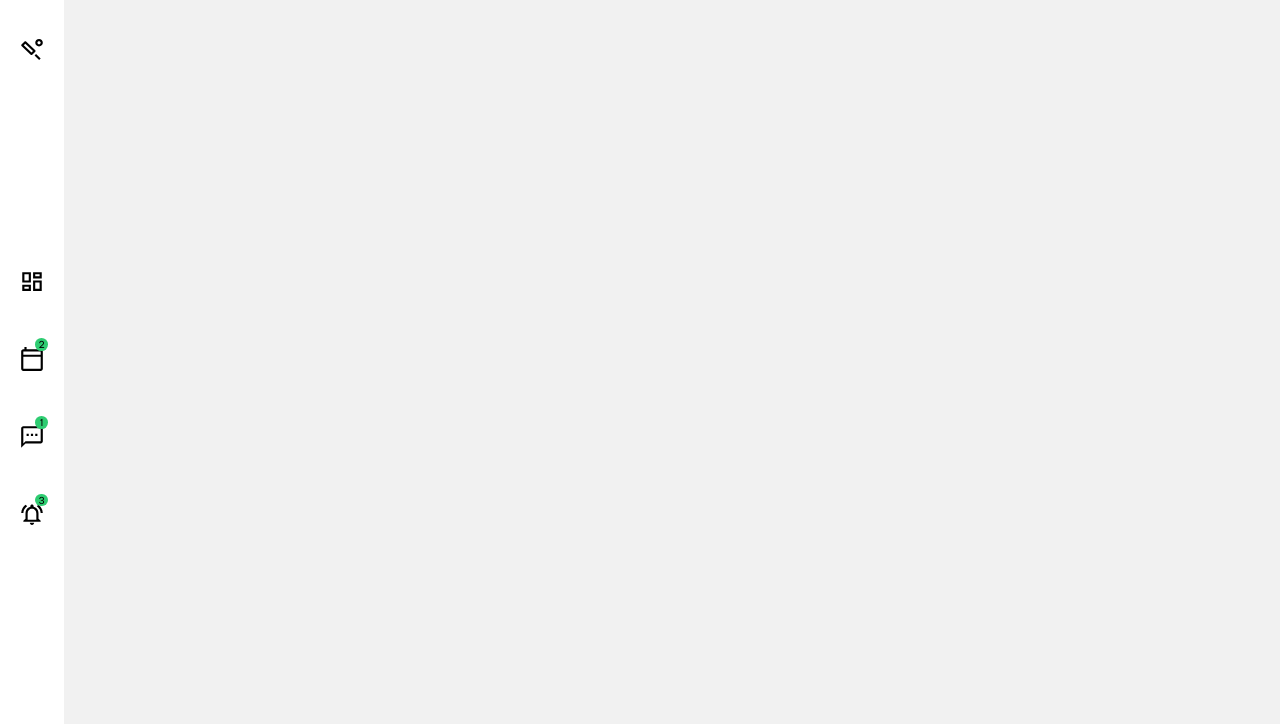
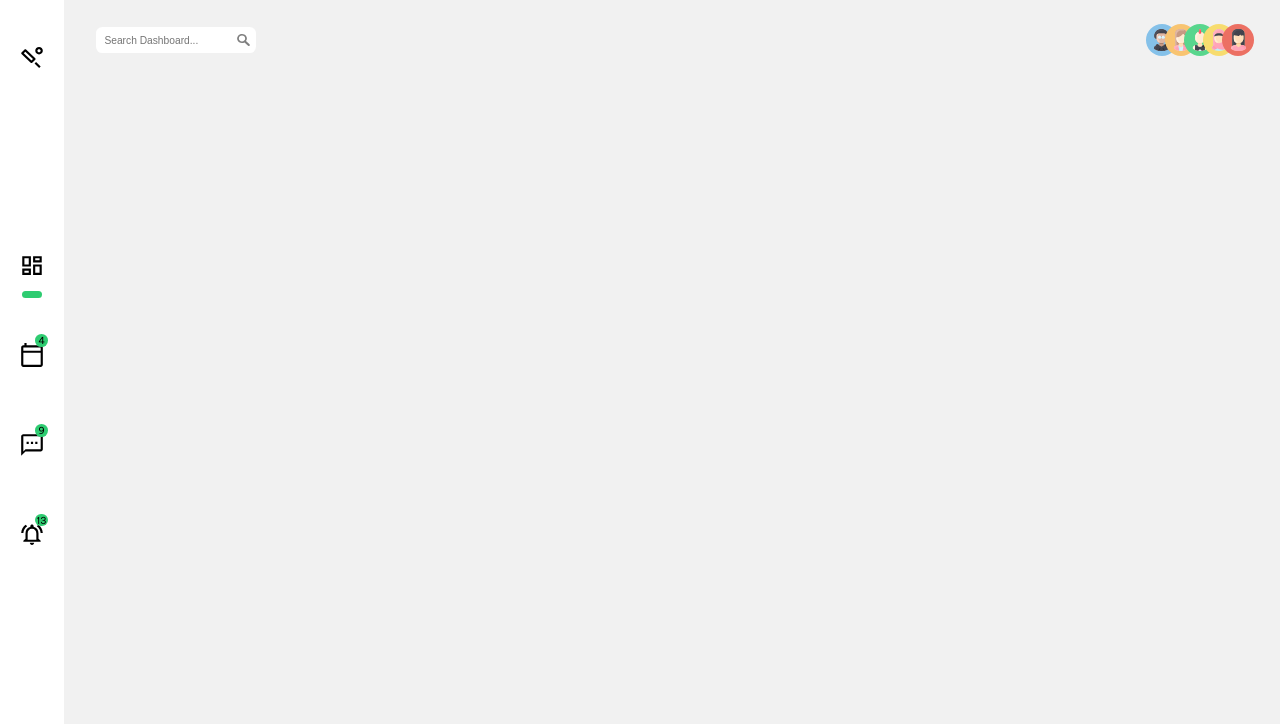
Before and after one commit to ronakkothari123/FantasyCricket, a plain HTML site: page dashboard.html in a window 1280 px wide. Shown: the top 724 px of the page. Drawn offline with Linux system fonts and the light colour scheme; files whose address does not match are found by name.

Commit message:
Friend supportish

```diff
--- a/css/dashboard.css
+++ b/css/dashboard.css
@@ -12,6 +12,7 @@
     --background-2:#f1f1f1;
     --border-color:#cccccc;
     --accent-color:#2ECC71;
+    --friend-background:#109028;
     --icon-brightness:0;
 }
 
@@ -38,7 +39,7 @@ body{
 }
 
 .sidebar-img{
-    margin:3vh 0;
+    margin:4vh 0;
     cursor:pointer;
     width:2vw;
     filter:invert(1) brightness(var(--icon-brightness));
@@ -46,6 +47,9 @@ body{
 
 .notification-div{
     position:relative;
+    display:flex;
+    flex-direction:column;
+    align-items:center;
 }
 
 #main-div{
@@ -67,7 +71,7 @@ body{
     border-radius:0.5vmax;
     margin:0;
     position:absolute;
-    top:2vh;
+    top:3vh;
     right:-0.25vw;
 }
 
@@ -80,3 +84,80 @@ body{
     position:absolute;
     bottom:1vw;
 }
+
+.sidebar-line{
+    width:1.5vw;
+    height:0.5vw;
+    background:var(--accent-color);
+    position:absolute;
+    bottom:1vw;
+    border-radius:0.5vw;
+    transition-duration:250ms;
+}
+
+.inactive-line{
+    opacity:0;
+}
+
+#navbar{
+    width:90vw;
+    height:10vh;
+    padding:0 2.5vw;
+    display:flex;
+    flex-direction:row;
+    align-items:center;
+    position:relative;
+}
+
+.navbar-input{
+    width:12.5vmax;
+    height:2vmax;
+    background:var(--background-1);
+    border-radius:0.5vmax;
+    display:flex;
+    flex-direction:row;
+    align-items:center;
+    position:relative;
+}
+
+.navbar-input > input{
+    outline:none;
+    border:none;
+    margin-left:0.5vmax;
+    font-size:0.8vmax;
+    width:10vw;
+    color:gray;
+}
+
+.navbar-input > img{
+    width:1vmax;
+    position:absolute;
+    right:0.5vw;
+    filter:invert(1) brightness(0.5);
+    cursor:pointer;
+}
+
+#navbar-team{
+    position:absolute;
+    right:2.5vmax;
+    top:3vh;
+    display:flex;
+    flex-direction:row;
+}
+
+.navbar-friend-div{
+    width:2.5vmax;
+    height:2.5vmax;
+    border-radius:2vmax;
+    display:flex;
+    flex-direction:row;
+    justify-content:center;
+    align-items:center;
+    background:var(--friend-background);
+    margin:0 -0.5vw;
+}
+
+.navbar-friend{
+    width:1.75vmax;
+    border-radius:1.25vmax;
+}
--- a/dashboard.html
+++ b/dashboard.html
@@ -18,29 +18,44 @@
         <div id="sidebar">
             <img src="icons/cricket.svg" alt="" class="sidebar-img" id="cricket-img">
             <div class="notification-div">
-                <img src="icons/dashboard.svg" alt="" class="sidebar-img">
+                <img src="icons/dashboard.svg" alt="" class="sidebar-img" onclick="toggleSidebar(0)">
                 <div class="sidebar-line"></div>
             </div>
             <div class="notification-div">
-                <img src="icons/calendar.svg" alt="" class="sidebar-img">
-                <p class="notif-p">2</p>
-                <div class="sidebar-line"></div>
+                <img src="icons/calendar.svg" alt="" class="sidebar-img" onclick="toggleSidebar(1)">
+                <p class="notif-p">4</p>
+                <div class="sidebar-line inactive-line"></div>
             </div>
             <div class="notification-div">
-                <img src="icons/message.svg" alt="" class="sidebar-img">
-                <p class="notif-p">1</p>
-                <div class="sidebar-line"></div>
+                <img src="icons/message.svg" alt="" class="sidebar-img" onclick="toggleSidebar(2)">
+                <p class="notif-p">9</p>
+                <div class="sidebar-line inactive-line"></div>
             </div>
             <div class="notification-div">
-                <img src="icons/notifs.svg" alt="" class="sidebar-img">
-                <p class="notif-p">3</p>
-                <div class="sidebar-line"></div>
+                <img src="icons/notifs.svg" alt="" class="sidebar-img" onclick="toggleSidebar(3)">
+                <p class="notif-p">13</p>
+                <div class="sidebar-line inactive-line"></div>
             </div>
             <img src="icons/logout.svg" alt="" class="sidebar-img" id="logout-img">
         </div>
         <div id="main-div">
-
+            <div id="navbar">
+                <div id="dashboard-navbar" class="navbar">
+                    <div class="navbar-input" id="dashboard-navbar-input">
+                        <input type="text" placeholder="Search Dashboard...">
+                        <img src="icons/search.svg" alt="">
+                    </div>
+                    <div id="navbar-team">
+                        <div class="navbar-friend-div" style="--friend-background:#85C1E9;"><img src="icons/avatars/11.svg" alt="" class="navbar-friend"></div>
+                        <div class="navbar-friend-div" style="--friend-background:#F8C471;"><img src="icons/avatars/11.svg" alt="" class="navbar-friend"></div>
+                        <div class="navbar-friend-div" style="--friend-background:#58D68D;"><img src="icons/avatars/11.svg" alt="" class="navbar-friend"></div>
+                        <div class="navbar-friend-div" style="--friend-background:#F7DC6F;"><img src="icons/avatars/11.svg" alt="" class="navbar-friend"></div>
+                        <div class="navbar-friend-div" style="--friend-background:#EC7063;"><img src="icons/avatars/11.svg" alt="" class="navbar-friend"></div>
+                    </div>
+                </div>
+            </div>
         </div>
     </div>
+    <script src="js/dashboard.js"></script>
 </body>
 </html>
--- /dev/null
+++ b/js/dashboard.js
@@ -0,0 +1,22 @@
+const sidebarLine = document.querySelectorAll('.sidebar-line');
+const friends = document.querySelectorAll('.navbar-friend');
+let activeSidebar = 0;
+
+function initialize(){
+    initFriends();
+}
+
+function toggleSidebar(number){
+    sidebarLine[activeSidebar].classList.add('inactive-line')
+    sidebarLine[number].classList.remove('inactive-line');
+    activeSidebar = number;
+}
+
+function initFriends(){
+    for(let i = 0; i < friends.length; i++){
+        friends[i].src = "./icons/avatar/" + Math.trunc((Math.random() * 50) + 1) + ".svg"
+        console.log(friends[i].src)
+    }
+}
+
+initialize()
```
